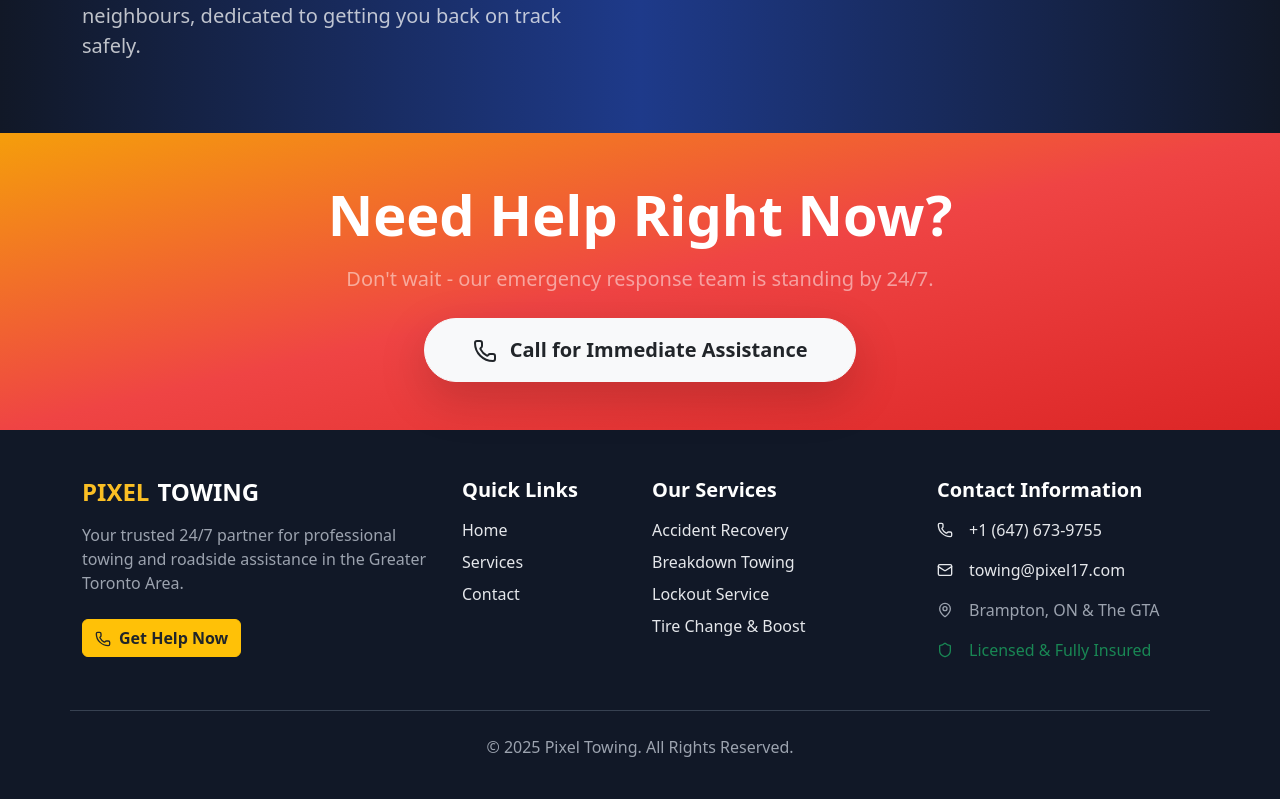
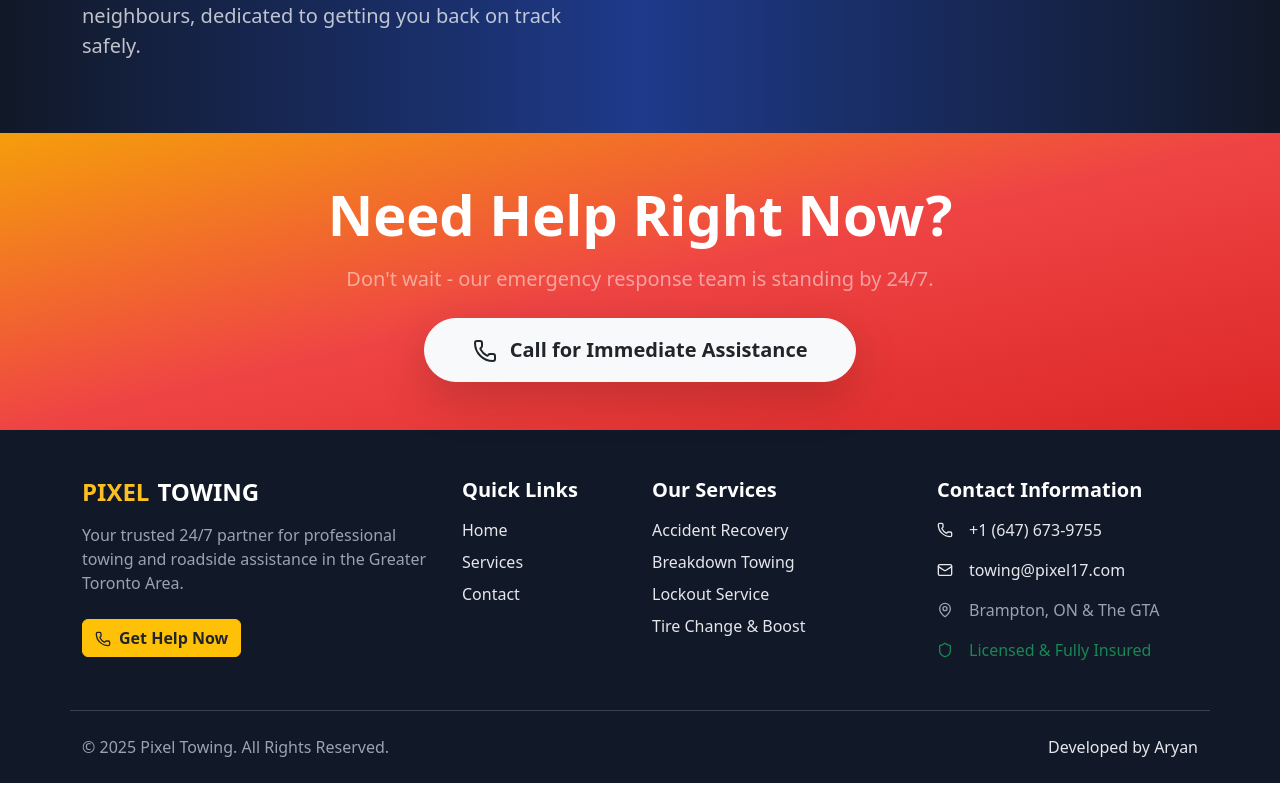
Before and after one commit to Aryan-1703/Pixel-Towing, a React (Vite) app: page / in a window 1280 px wide. Shown: the part 2805-3604 px from the top of the page. Built offline with nearby package versions, Linux system fonts and the light colour scheme.

Commit message:
Update with footer

```diff
--- a/src/components/Footer.tsx
+++ b/src/components/Footer.tsx
@@ -116,9 +116,15 @@
 					</Row>
 
 					{/* Bottom Footer */}
-					<Row className="mt-5 pt-4 footer-bottom">
-						<Col className="text-center">
-							<p>© {currentYear} Pixel Towing. All Rights Reserved.</p>
+					<Row className="mt-5 pt-4 footer-bottom align-items-center">
+						{/* Copyright on the left */}
+						<Col md={6} className="text-center text-md-start mb-2 mb-md-0">
+							<p className="mb-0">© {currentYear} Pixel Towing. All Rights Reserved.</p>
+						</Col>
+						<Col md={6} className="text-center text-md-end">
+							<a href="mailto:aryan17032@gmail.com" className="footer-credit">
+								Developed by Aryan
+							</a>
 						</Col>
 					</Row>
 				</Container>
```
